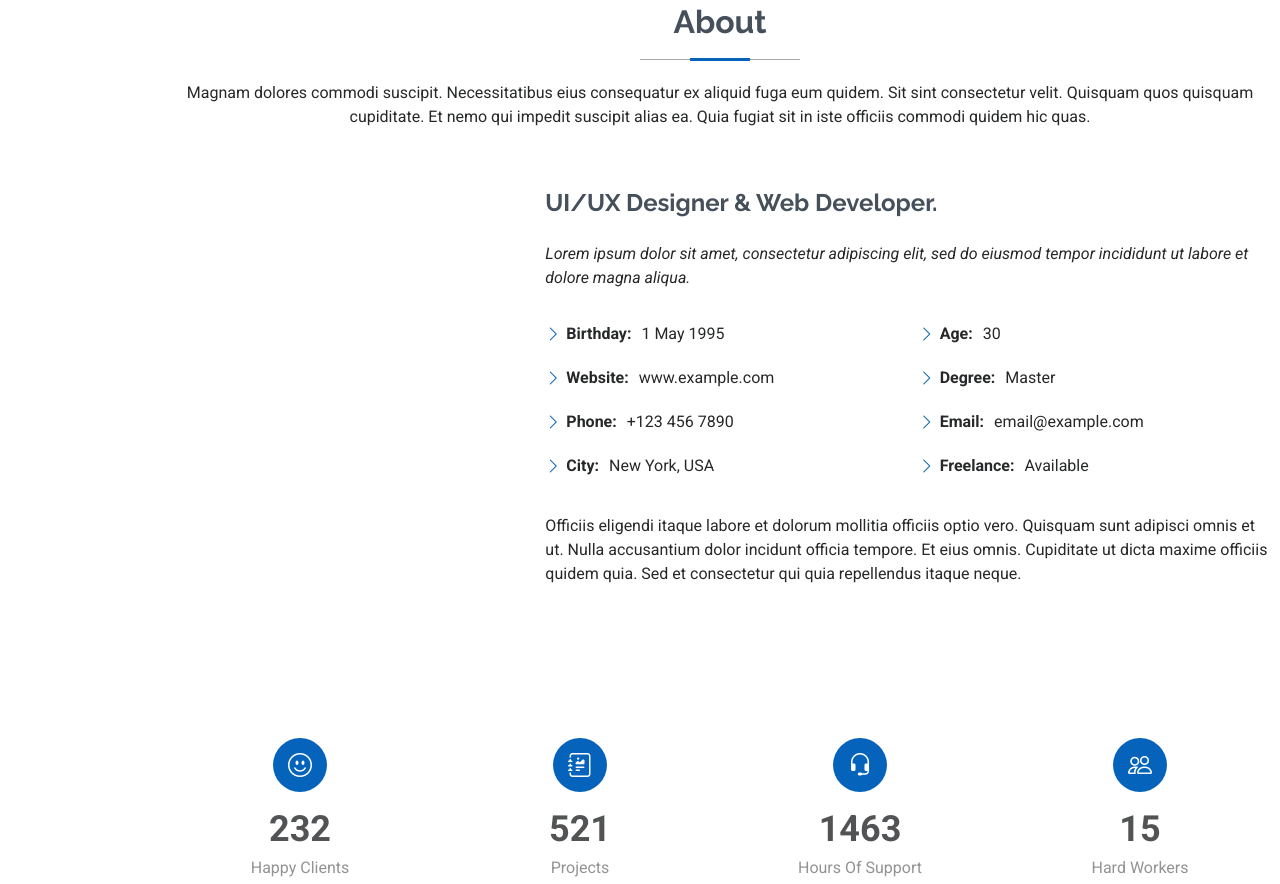
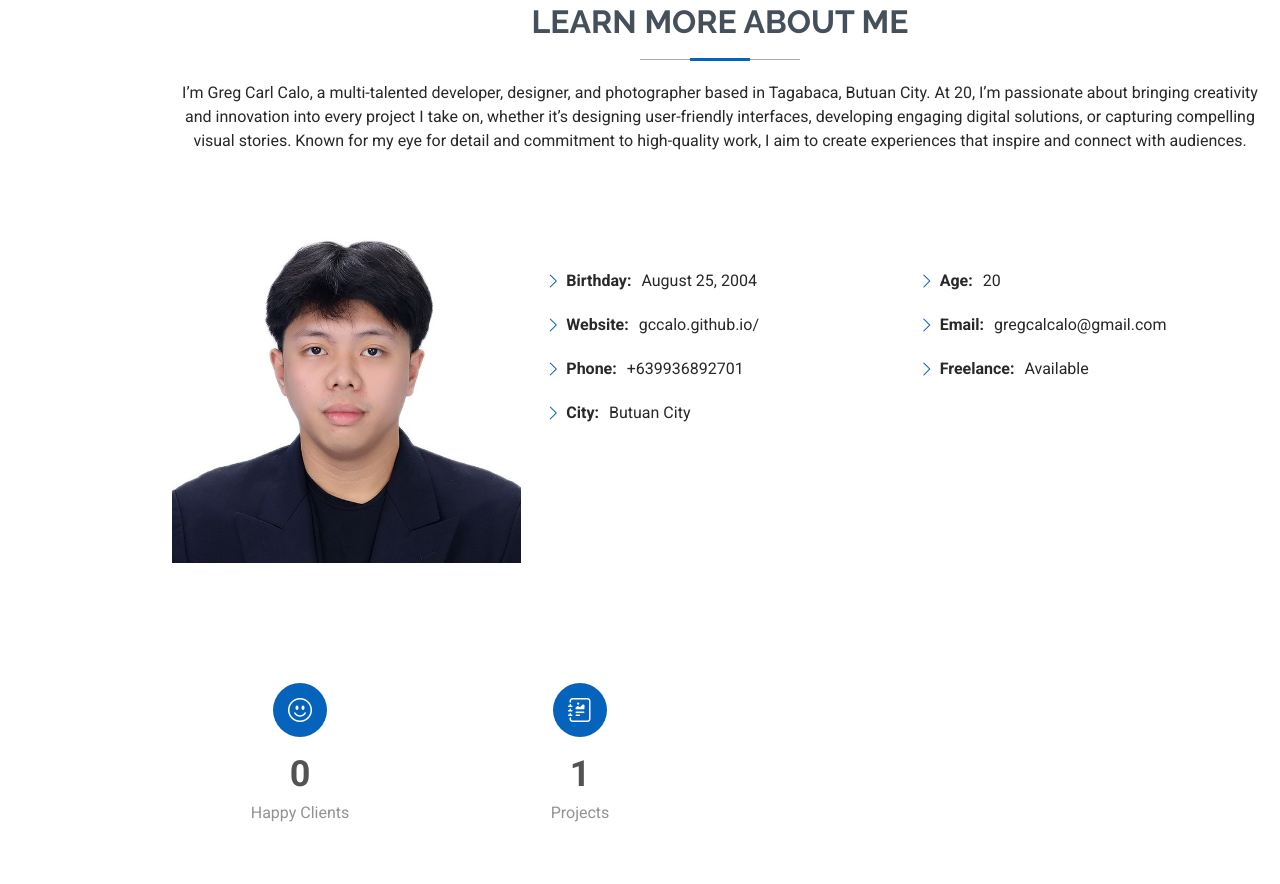
Before and after one commit to gccalo/gccalo.github.io, a plain HTML site: page index.html in a window 1280 px wide. Shown: the part 857-1741 px from the top of the page. Drawn offline with Linux system fonts and the light colour scheme; files that its build step writes are made by us from their sources.

Commit message:
changing about and stats

```diff
--- a/index.html
+++ b/index.html
@@ -123,12 +123,15 @@
       <section id="about" class="about section">
         <!-- Section Title -->
         <div class="container section-title" data-aos="fade-up">
-          <h2>About</h2>
+          <h2>LEARN MORE ABOUT ME</h2>
           <p>
-            Magnam dolores commodi suscipit. Necessitatibus eius consequatur ex
-            aliquid fuga eum quidem. Sit sint consectetur velit. Quisquam quos
-            quisquam cupiditate. Et nemo qui impedit suscipit alias ea. Quia
-            fugiat sit in iste officiis commodi quidem hic quas.
+            I’m Greg Carl Calo, a multi-talented developer, designer, and
+            photographer based in Tagabaca, Butuan City. At 20, I’m passionate
+            about bringing creativity and innovation into every project I take
+            on, whether it’s designing user-friendly interfaces, developing
+            engaging digital solutions, or capturing compelling visual stories.
+            Known for my eye for detail and commitment to high-quality work, I
+            aim to create experiences that inspire and connect with audiences.
           </p>
         </div>
         <!-- End Section Title -->
@@ -136,32 +139,29 @@
         <div class="container" data-aos="fade-up" data-aos-delay="100">
           <div class="row gy-4 justify-content-center">
             <div class="col-lg-4">
-              <img src="assets/img/profile-img.jpg" class="img-fluid" alt="" />
+              <img src="assets/img/calo.jpg" class="img-fluid" alt="" />
             </div>
             <div class="col-lg-8 content">
-              <h2>UI/UX Designer &amp; Web Developer.</h2>
-              <p class="fst-italic py-3">
-                Lorem ipsum dolor sit amet, consectetur adipiscing elit, sed do
-                eiusmod tempor incididunt ut labore et dolore magna aliqua.
-              </p>
+              <h2></h2>
+              <p class="fst-italic py-3"></p>
               <div class="row">
                 <div class="col-lg-6">
                   <ul>
                     <li>
                       <i class="bi bi-chevron-right"></i>
-                      <strong>Birthday:</strong> <span>1 May 1995</span>
+                      <strong>Birthday:</strong> <span>August 25, 2004</span>
                     </li>
                     <li>
                       <i class="bi bi-chevron-right"></i>
-                      <strong>Website:</strong> <span>www.example.com</span>
+                      <strong>Website:</strong> <span>gccalo.github.io/</span>
                     </li>
                     <li>
                       <i class="bi bi-chevron-right"></i>
-                      <strong>Phone:</strong> <span>+123 456 7890</span>
+                      <strong>Phone:</strong> <span>+639936892701</span>
                     </li>
                     <li>
                       <i class="bi bi-chevron-right"></i>
-                      <strong>City:</strong> <span>New York, USA</span>
+                      <strong>City:</strong> <span>Butuan City</span>
                     </li>
                   </ul>
                 </div>
@@ -169,15 +169,12 @@
                   <ul>
                     <li>
                       <i class="bi bi-chevron-right"></i> <strong>Age:</strong>
-                      <span>30</span>
+                      <span>20</span>
                     </li>
+
                     <li>
                       <i class="bi bi-chevron-right"></i>
-                      <strong>Degree:</strong> <span>Master</span>
-                    </li>
-                    <li>
-                      <i class="bi bi-chevron-right"></i>
-                      <strong>Email:</strong> <span>email@example.com</span>
+                      <strong>Email:</strong> <span>gregcalcalo@gmail.com</span>
                     </li>
                     <li>
                       <i class="bi bi-chevron-right"></i>
@@ -186,13 +183,7 @@
                   </ul>
                 </div>
               </div>
-              <p class="py-3">
-                Officiis eligendi itaque labore et dolorum mollitia officiis
-                optio vero. Quisquam sunt adipisci omnis et ut. Nulla
-                accusantium dolor incidunt officia tempore. Et eius omnis.
-                Cupiditate ut dicta maxime officiis quidem quia. Sed et
-                consectetur qui quia repellendus itaque neque.
-              </p>
+              <p class="py-3"></p>
             </div>
           </div>
         </div>
@@ -210,7 +201,7 @@
               <div class="stats-item">
                 <span
                   data-purecounter-start="0"
-                  data-purecounter-end="232"
+                  data-purecounter-end="0"
                   data-purecounter-duration="1"
                   class="purecounter"
                 ></span>
@@ -226,7 +217,7 @@
               <div class="stats-item">
                 <span
                   data-purecounter-start="0"
-                  data-purecounter-end="521"
+                  data-purecounter-end="1"
                   data-purecounter-duration="1"
                   class="purecounter"
                 ></span>
@@ -234,39 +225,10 @@
               </div>
             </div>
             <!-- End Stats Item -->
+          </div>
+          <!-- End Stats Item -->
 
-            <div
-              class="col-lg-3 col-md-6 d-flex flex-column align-items-center"
-            >
-              <i class="bi bi-headset"></i>
-              <div class="stats-item">
-                <span
-                  data-purecounter-start="0"
-                  data-purecounter-end="1463"
-                  data-purecounter-duration="1"
-                  class="purecounter"
-                ></span>
-                <p>Hours Of Support</p>
-              </div>
-            </div>
-            <!-- End Stats Item -->
-
-            <div
-              class="col-lg-3 col-md-6 d-flex flex-column align-items-center"
-            >
-              <i class="bi bi-people"></i>
-              <div class="stats-item">
-                <span
-                  data-purecounter-start="0"
-                  data-purecounter-end="15"
-                  data-purecounter-duration="1"
-                  class="purecounter"
-                ></span>
-                <p>Hard Workers</p>
-              </div>
-            </div>
-            <!-- End Stats Item -->
-          </div>
+          <!-- End Stats Item -->
         </div>
       </section>
       <!-- /Stats Section -->
```
